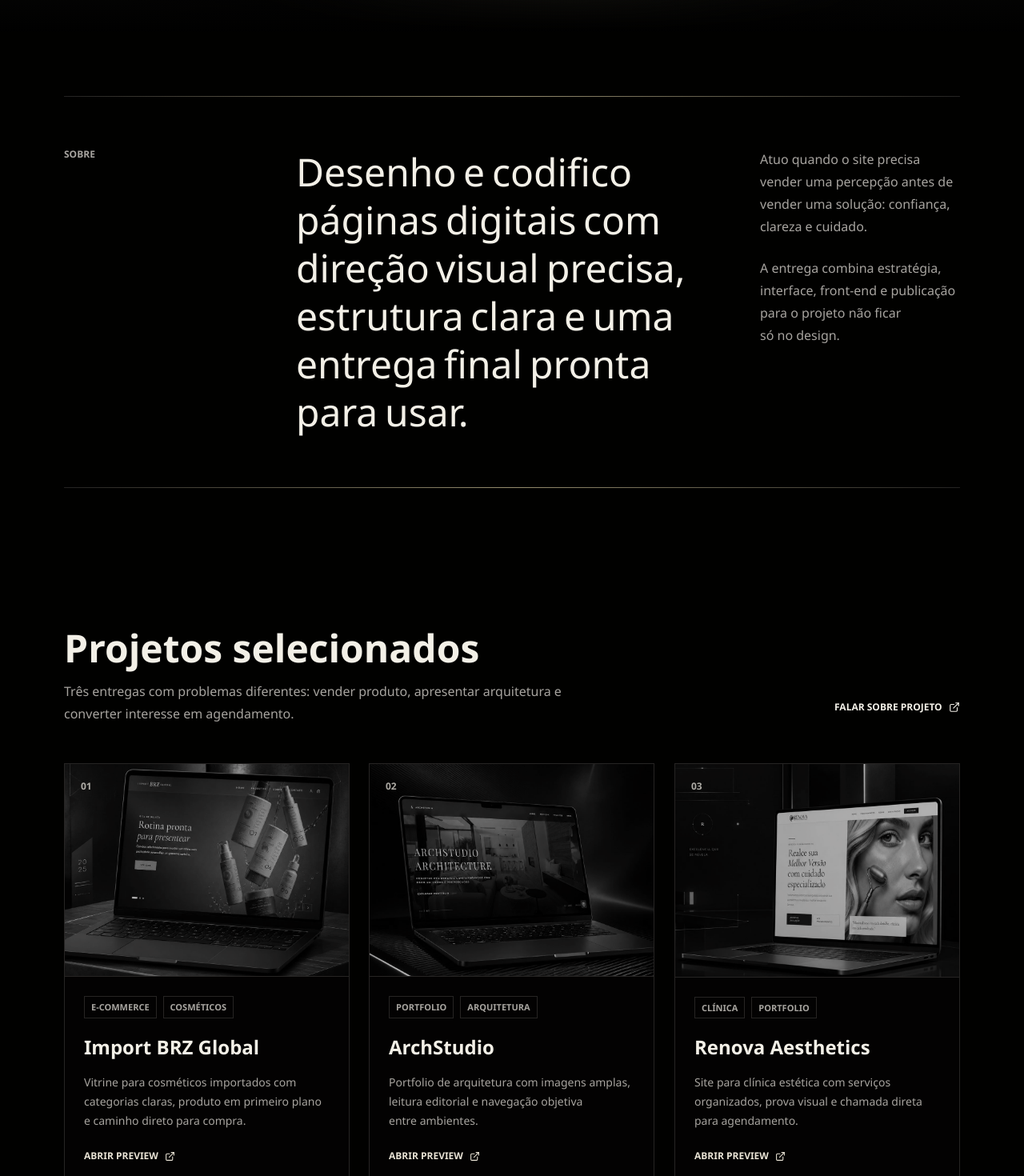
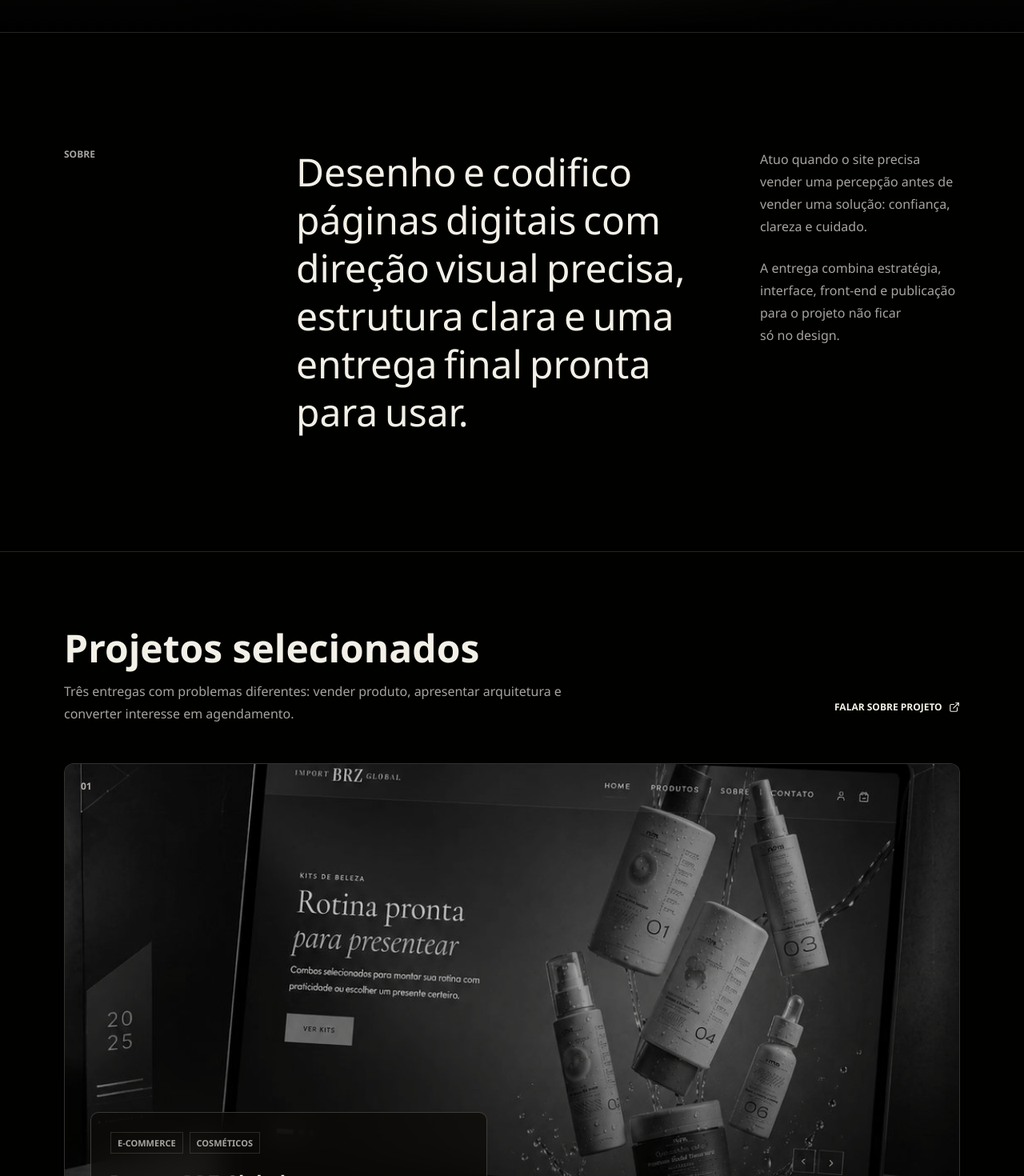
Before and after one commit to Monteiromathe550/matheus-portifolio, a React (Vite) app: page / in a window 1280 px wide. Shown: the part 760-2230 px from the top of the page at 80% size. Built offline with nearby package versions, Linux system fonts and the light colour scheme; a web font is replaced by a local one.

Commit message:
polish: refine portfolio section rhythm

```diff
--- a/src/App.tsx
+++ b/src/App.tsx
@@ -92,6 +92,17 @@ function keepLastWordsTogether(text: string) {
 
 function revealStyle(index: number) {
   return { "--reveal-index": String(index) } as CSSProperties
+}
+
+type StackStyle = CSSProperties & Record<"--reveal-index" | "--stack-index" | "--stack-offset" | "--stack-offset-mobile", string>
+
+function stackStyle(index: number, desktopStep: number, mobileStep: number): StackStyle {
+  return {
+    "--reveal-index": String(index),
+    "--stack-index": String(index),
+    "--stack-offset": `${index * desktopStep}rem`,
+    "--stack-offset-mobile": `${index * mobileStep}rem`,
+  }
 }
 
 function clamp(value: number, min = 0, max = 1) {
@@ -420,7 +431,7 @@ function Projects() {
   const [active, setActive] = useState<Project | null>(null)
 
   return (
-    <section id="projetos" className="projects-section mx-auto max-w-[1440px] px-6 py-24 md:px-20" aria-labelledby="projects-title">
+    <section id="projetos" className="projects-section section-divider mx-auto max-w-[1440px] px-6 py-24 md:px-20" aria-labelledby="projects-title">
       <div className="mb-12 flex flex-col justify-between gap-5 md:flex-row md:items-end">
         <div className="max-w-2xl" data-reveal="heading">
           <h2 id="projects-title" className="text-4xl font-medium text-primary md:text-5xl">Projetos selecionados</h2>
@@ -432,18 +443,18 @@ function Projects() {
           Falar sobre projeto <ExternalLink size={14} />
         </a>
       </div>
-      <div className="projects-grid grid gap-6 lg:grid-cols-3">
+      <div className="projects-grid">
         {projects.map((project, index) => (
           <button
             type="button"
             key={project.title}
-            className="project-card group border border-border bg-card text-left transition-[border-color,transform,background-color] duration-500 ease-out hover:-translate-y-0.5 hover:border-primary/35 hover:bg-card/90"
+            className="project-card stack-card group text-left"
             onClick={() => setActive(project)}
             aria-label={`Abrir preview do projeto ${project.title}`}
             data-reveal="card"
-            style={revealStyle(index)}
+            style={stackStyle(index, 0.9, 0.55)}
           >
-            <div className="project-media relative aspect-[4/3] overflow-hidden border-b border-border">
+            <div className="project-media relative overflow-hidden">
               <img src={project.image} alt={`Preview visual do projeto ${project.title}`} loading="lazy" decoding="async" className="h-full w-full object-cover opacity-90 transition-[filter,opacity] duration-700 ease-out md:opacity-80 md:grayscale md:group-hover:opacity-95 md:group-hover:grayscale-0" />
               <span className="project-index absolute left-5 top-5 text-xs font-semibold text-primary/70">{String(index + 1).padStart(2, "0")}</span>
             </div>
@@ -573,8 +584,8 @@ function ProjectDialog({ project, onClose }: { project: Project; onClose: () =>
 
 function About() {
   return (
-    <section id="sobre" className="about-section mx-auto max-w-[1440px] px-6 py-20 md:px-20" aria-labelledby="about-title">
-      <div className="about-panel grid gap-10 border-y border-border py-16 lg:grid-cols-12" data-reveal="line">
+    <section id="sobre" className="about-section section-divider mx-auto max-w-[1440px] px-6 py-20 md:px-20" aria-labelledby="about-title">
+      <div className="about-panel grid gap-10 py-16 lg:grid-cols-12" data-reveal="line">
         <h2 id="about-title" className="font-sans text-xs font-semibold uppercase text-muted-foreground lg:col-span-3">Sobre</h2>
         <ScrollRevealText text="Desenho e codifico páginas digitais com direção visual precisa, estrutura clara e uma entrega final pronta para usar." />
         <div className="space-y-6 text-base leading-7 text-muted-foreground lg:col-span-3">
@@ -588,18 +599,18 @@ function About() {
 
 function Services() {
   return (
-    <section id="servicos" className="services-section mx-auto max-w-[1440px] px-6 py-24 md:px-20" aria-labelledby="services-title">
+    <section id="servicos" className="services-section section-divider mx-auto max-w-[1440px] px-6 py-24 md:px-20" aria-labelledby="services-title">
       <div className="reference-layout services-layout">
         <div className="reference-copy" data-reveal="heading">
           <p className="reference-kicker">Serviços</p>
-          <h2 id="services-title" className="reference-title">Design, front-end e conteúdo. Tudo em uma entrega.</h2>
+          <h2 id="services-title" className="reference-title">Design e front-end integrados.</h2>
           <p className="reference-lede">
             Cada frente resolve uma parte do projeto: o que mostrar, como organizar, como codificar e como colocar no ar.
           </p>
         </div>
         <div className="reference-list services-grid" aria-label="Especialidades">
         {specialties.map(([title, text], index) => (
-          <article key={title} className="reference-card service-card" data-reveal="card" style={revealStyle(index)}>
+          <article key={title} className="reference-card service-card stack-card" data-reveal="card" style={stackStyle(index, 0.8, 0.48)}>
             <p className="reference-number service-number">{String(index + 1).padStart(2, "0")}</p>
             <div className="reference-card-copy">
               <h3>{title}</h3>
@@ -615,24 +626,24 @@ function Services() {
 
 function Process() {
   return (
-    <section id="processo" className="process-section mx-auto max-w-[1440px] px-6 py-24 md:px-20" aria-labelledby="process-title">
+    <section id="processo" className="process-section section-divider mx-auto max-w-[1440px] px-6 py-24 md:px-20" aria-labelledby="process-title">
       <div className="process-shell">
         <div className="reference-layout process-layout">
           <div className="reference-copy process-intro" data-reveal="heading">
             <p className="reference-kicker process-kicker">Processo</p>
-            <h2 id="process-title" className="reference-title">Do briefing à entrega, sem ruído no caminho.</h2>
+            <h2 id="process-title" className="reference-title">Do briefing à entrega.</h2>
             <p className="reference-lede">
               Cada etapa fecha uma decisão antes da próxima: intenção, estrutura, interface e publicação.
             </p>
           </div>
           <ol className="reference-list process-list" data-reveal="timeline">
-            {processSteps.map(([number, title, text]) => (
+            {processSteps.map(([number, title, text], index) => (
               <li
                 key={title}
-                className="reference-card process-step"
+                className="reference-card process-step stack-card"
                 data-reveal="process-step"
                 data-step={number}
-                style={revealStyle(Number(number) - 1)}
+                style={stackStyle(index, 0.65, 0.42)}
               >
                 <span className="reference-number process-number">{number}</span>
                 <div className="reference-card-copy process-step-copy">
@@ -652,7 +663,7 @@ function Contact() {
   const [state, handleSubmit] = useForm("mbdbpdlb")
 
   return (
-    <section id="contato" className="contact-section mx-auto max-w-[1440px] px-6 py-24 md:px-20" aria-labelledby="contact-title">
+    <section id="contato" className="contact-section section-divider mx-auto max-w-[1440px] px-6 py-24 md:px-20" aria-labelledby="contact-title">
       <div className="contact-shell py-14 lg:py-16">
         <div className="contact-layout">
           <div className="contact-copy" data-reveal="heading">
@@ -799,7 +810,7 @@ export default function App() {
   useMotionReveals()
 
   return (
-    <div className="min-h-screen overflow-x-hidden bg-background text-primary">
+    <div className="portfolio-page min-h-screen overflow-x-clip bg-background text-primary">
       <a
         href="#conteudo"
         className="skip-link"
--- a/src/index.css
+++ b/src/index.css
@@ -45,6 +45,10 @@
   --border: oklch(0.955 0.012 88 / 0.14);
   --input: oklch(0.955 0.012 88 / 0.1);
   --ring: oklch(0.955 0.012 88 / 0.36);
+  --glass-surface: oklch(0.14 0.008 95 / 0.7);
+  --glass-surface-strong: oklch(0.105 0.007 95 / 0.84);
+  --glass-border: oklch(0.955 0.012 88 / 0.2);
+  --glass-blur: 18px;
   --chart-1: oklch(0.65 0.25 25);
   --chart-2: oklch(0.8 0.15 85);
   --chart-3: oklch(0.7 0.2 140);
@@ -124,6 +128,10 @@ body {
   text-rendering: optimizeLegibility;
 }
 
+.portfolio-page {
+  background: var(--background);
+}
+
 h1,
 h2,
 h3 {
@@ -784,39 +792,11 @@ textarea.contact-input {
 
 .about-panel::before,
 .about-panel::after {
-  content: "";
-  position: absolute;
-  right: 0;
-  left: 0;
-  height: 1px;
-  pointer-events: none;
-  background: linear-gradient(90deg, rgb(246 244 238 / 0), rgb(198 186 142 / 0.78), rgb(246 244 238 / 0));
-  opacity: 0.9;
-  transform: scaleX(1);
-  transform-origin: left;
-}
-
-.about-panel::before {
-  top: -1px;
-}
-
-.about-panel::after {
-  bottom: -1px;
-}
-
-html.motion-ready .about-panel::before,
-html.motion-ready .about-panel::after {
-  transform: scaleX(0);
-  transition: transform 900ms cubic-bezier(0.16, 1, 0.3, 1);
-}
-
-html.motion-ready .about-panel::after {
-  transition-delay: 110ms;
-}
-
-html.motion-ready .about-panel[data-reveal-visible="true"]::before,
-html.motion-ready .about-panel[data-reveal-visible="true"]::after {
-  transform: scaleX(1);
+  display: none;
+}
+
+.section-divider {
+  border-top: 1px solid var(--border);
 }
 
 .project-card,
@@ -1108,7 +1088,7 @@ html.motion-ready .about-panel[data-reveal-visible="true"]::after {
 }
 
 .reference-copy {
-  max-width: 34rem;
+  max-width: 42rem;
 }
 
 .reference-kicker {
@@ -1122,9 +1102,9 @@ html.motion-ready .about-panel[data-reveal-visible="true"]::after {
 }
 
 .reference-title {
-  max-width: 14ch;
+  max-width: 18ch;
   color: var(--primary);
-  font-size: clamp(2.25rem, 4.9vw, 3.75rem);
+  font-size: clamp(2.2rem, 4.2vw, 3.5rem);
   font-weight: 500;
   line-height: 1.08;
   text-wrap: balance;
@@ -1645,6 +1625,137 @@ html.motion-ready .about-panel[data-reveal-visible="true"]::after {
   }
 }
 
+/* Integrated glass and stacked scroll treatment */
+.contact-shell::before,
+.process-shell::before {
+  display: none;
+}
+
+.projects-grid {
+  display: grid;
+  gap: clamp(1.15rem, 2.5vw, 2rem);
+}
+
+.stack-card {
+  --stack-index: 0;
+  --stack-offset: 0rem;
+  --stack-offset-mobile: 0rem;
+}
+
+.project-card {
+  position: sticky;
+  top: calc(7.25rem + var(--stack-offset));
+  z-index: calc(10 + var(--stack-index));
+  display: block;
+  min-height: clamp(28rem, 62vw, 44rem);
+  overflow: hidden;
+  border: 1px solid var(--glass-border);
+  border-radius: 12px;
+  background: var(--glass-surface-strong);
+  backdrop-filter: blur(var(--glass-blur));
+  -webkit-backdrop-filter: blur(var(--glass-blur));
+  transition:
+    border-color 360ms ease,
+    transform 520ms cubic-bezier(0.16, 1, 0.3, 1);
+}
+
+.project-card:hover,
+.project-card:focus-visible {
+  border-color: color-mix(in oklch, var(--primary) 30%, transparent);
+  transform: translate3d(0, -2px, 0);
+}
+
+.project-card::after {
+  display: none;
+}
+
+.project-media {
+  position: relative;
+  width: 100%;
+  min-height: clamp(28rem, 62vw, 44rem);
+  overflow: hidden;
+}
+
+.project-media img {
+  position: absolute;
+  inset: 0;
+  width: 100%;
+  height: 100%;
+  object-fit: cover;
+}
+
+.project-card-body {
+  position: absolute;
+  left: clamp(1rem, 3vw, 2rem);
+  bottom: clamp(1rem, 3vw, 2rem);
+  z-index: 1;
+  width: min(31rem, calc(100% - 2rem));
+  border: 1px solid var(--glass-border);
+  border-radius: 10px;
+  background: var(--glass-surface);
+  backdrop-filter: blur(var(--glass-blur));
+  -webkit-backdrop-filter: blur(var(--glass-blur));
+}
+
+.project-card-body p {
+  color: color-mix(in oklch, var(--muted-foreground) 92%, var(--primary));
+}
+
+.service-card,
+.process-step {
+  position: sticky;
+  align-self: start;
+  z-index: calc(10 + var(--stack-index));
+  border: 1px solid var(--glass-border);
+  background: var(--glass-surface);
+  backdrop-filter: blur(var(--glass-blur));
+  -webkit-backdrop-filter: blur(var(--glass-blur));
+}
+
+.service-card {
+  top: calc(7.75rem + var(--stack-offset));
+}
+
+.process-step {
+  top: calc(7.5rem + var(--stack-offset));
+  min-height: clamp(8.5rem, 12vw, 10rem);
+  padding: clamp(1.1rem, 2.5vw, 1.65rem);
+}
+
+.service-card:hover,
+.process-step:hover {
+  border-color: color-mix(in oklch, var(--primary) 30%, transparent);
+  background: var(--glass-surface);
+  transform: translate3d(0, -2px, 0);
+}
+
+.contact-form {
+  gap: clamp(1.7rem, 3vw, 2.15rem);
+  border: 1px solid var(--glass-border);
+  border-radius: 12px;
+  background: var(--glass-surface);
+  padding: clamp(1.3rem, 3vw, 2.15rem);
+  backdrop-filter: blur(var(--glass-blur));
+  -webkit-backdrop-filter: blur(var(--glass-blur));
+}
+
+.contact-form-heading {
+  gap: 1.45rem;
+  padding-bottom: 0.2rem;
+}
+
+.contact-field-grid {
+  gap: clamp(1.4rem, 3vw, 2rem);
+}
+
+.contact-field {
+  gap: 0.78rem;
+}
+
+.contact-choice-group {
+  gap: 0.9rem;
+}
+
 @media (prefers-reduced-motion: reduce) {
   *,
   *::before,
@@ -1661,6 +1772,11 @@ html.motion-ready .about-panel[data-reveal-visible="true"]::after {
     transform: none !important;
   }
 
+  .stack-card {
+    position: relative !important;
+    top: auto !important;
+  }
+
   .about-reveal-word {
     transform: none !important;
     transition:
@@ -1773,15 +1889,13 @@ html.motion-ready .about-panel[data-reveal-visible="true"]::after {
   }
 
   .projects-grid {
-    gap: 0.875rem;
+    gap: 0.9rem;
   }
 
   .project-card {
-    display: grid;
-    min-height: 168px;
-    grid-template-columns: minmax(128px, 40%) minmax(0, 1fr);
-    align-items: stretch;
-    background: color-mix(in oklch, var(--card) 78%, var(--primary) 3%);
+    top: calc(6.4rem + var(--stack-offset-mobile));
+    display: block;
+    min-height: 27rem;
   }
 
   .project-card:hover,
@@ -1791,11 +1905,7 @@ html.motion-ready .about-panel[data-reveal-visible="true"]::after {
 
   .project-media {
     width: 100%;
-    height: 100%;
-    min-height: 168px;
-    aspect-ratio: auto !important;
-    border-right: 1px solid var(--border);
-    border-bottom: 0;
+    min-height: 27rem;
   }
 
   .project-card img,
@@ -1812,14 +1922,17 @@ html.motion-ready .about-panel[data-reveal-visible="true"]::after {
 
   .project-card-body {
     display: flex;
+    left: 0.8rem;
+    bottom: 0.8rem;
     min-width: 0;
+    width: calc(100% - 1.6rem);
     overflow: hidden;
     flex-direction: column;
     padding: 1rem;
   }
 
   .project-tags {
-    display: none;
+    display: flex;
   }
 
   .project-card-title {
@@ -1846,8 +1959,8 @@ html.motion-ready .about-panel[data-reveal-visible="true"]::after {
   .services-section h2,
   .process-section h2,
   .contact-section h2 {
-    font-size: clamp(2.15rem, 10.6vw, 2.85rem);
-    line-height: 1.06;
+    font-size: clamp(2rem, 9vw, 2.55rem);
+    line-height: 1.08;
     text-wrap: balance;
   }
 
@@ -1855,8 +1968,10 @@ html.motion-ready .about-panel[data-reveal-visible="true"]::after {
     padding-top: 4.75rem;
   }
 
-  .services-section h2 {
-    font-size: clamp(2rem, 9.2vw, 2.45rem);
+  .services-section h2,
+  .process-section h2 {
+    max-width: 15ch;
+    font-size: clamp(1.95rem, 8.8vw, 2.35rem);
   }
 
   .services-grid {
@@ -1864,12 +1979,13 @@ html.motion-ready .about-panel[data-reveal-visible="true"]::after {
   }
 
   .service-card {
+    top: calc(6.35rem + var(--stack-offset-mobile));
     display: grid;
     grid-template-columns: 3.1rem minmax(0, 1fr);
     gap: 1rem;
-    border: 1px solid color-mix(in oklch, var(--primary) 15%, transparent);
+    border: 1px solid var(--glass-border);
     border-radius: 8px;
-    background: color-mix(in oklch, var(--card) 82%, var(--primary) 4%);
+    background: var(--glass-surface);
     padding: 1.15rem;
   }
 
@@ -1878,7 +1994,7 @@ html.motion-ready .about-panel[data-reveal-visible="true"]::after {
   }
 
   .service-card:hover {
-    background: color-mix(in oklch, var(--card) 82%, var(--primary) 4%);
+    background: var(--glass-surface);
     transform: none;
   }
 
@@ -1910,7 +2026,7 @@ html.motion-ready .about-panel[data-reveal-visible="true"]::after {
   }
 
   .process-shell::before {
-    opacity: 0.2;
+    display: none;
   }
 
   .process-route {
@@ -1922,12 +2038,13 @@ html.motion-ready .about-panel[data-reveal-visible="true"]::after {
   }
 
   .process-step {
+    top: calc(6.2rem + var(--stack-offset-mobile));
     min-height: auto;
     grid-template-columns: 3.1rem minmax(0, 1fr);
     gap: 1rem;
-    border: 1px solid color-mix(in oklch, var(--primary) 15%, transparent);
+    border: 1px solid var(--glass-border);
     border-radius: 8px;
-    background: color-mix(in oklch, var(--card) 82%, var(--primary) 4%);
+    background: var(--glass-surface);
     padding: 1.15rem;
   }
 
@@ -2007,14 +2124,13 @@ html.motion-ready .about-panel[data-reveal-visible="true"]::after {
   }
 
   .contact-form {
-    gap: 1rem;
-    border-top: 0;
-    padding: 1rem;
+    gap: clamp(1.45rem, 5vw, 1.8rem);
+    padding: clamp(1.2rem, 5vw, 1.6rem);
   }
 
   .contact-form-heading {
     border-bottom: 0;
-    padding-bottom: 0;
+    padding-bottom: 0.2rem;
   }
 
   .contact-form-heading h3 {
@@ -2023,7 +2139,7 @@ html.motion-ready .about-panel[data-reveal-visible="true"]::after {
   }
 
   .contact-field-grid {
-    gap: 1rem;
+    gap: clamp(1.3rem, 5vw, 1.65rem);
   }
 
   .contact-field-label,
```
Also changed, not shown: 3 other files (tests, documents, lock files or other folders).
